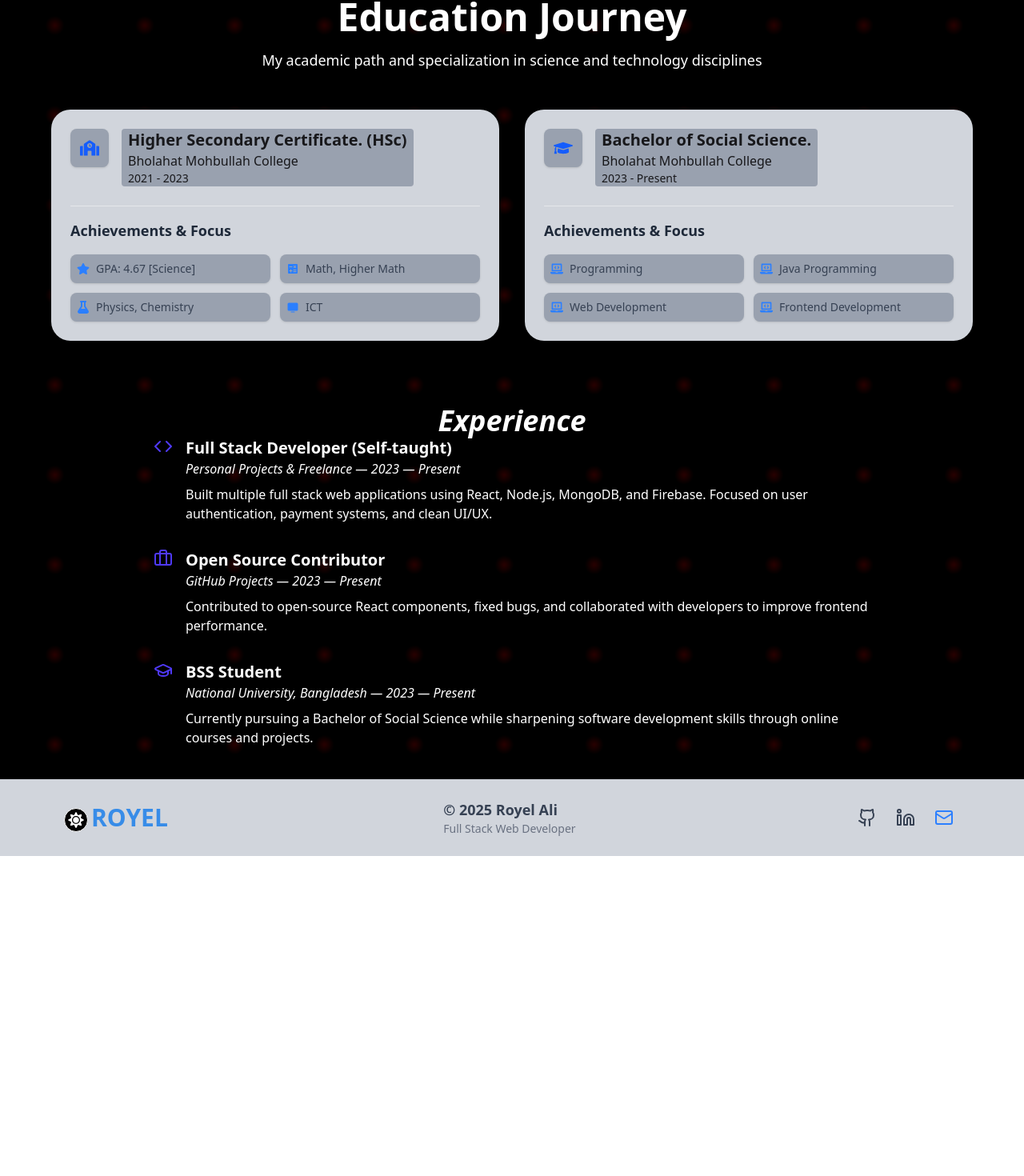
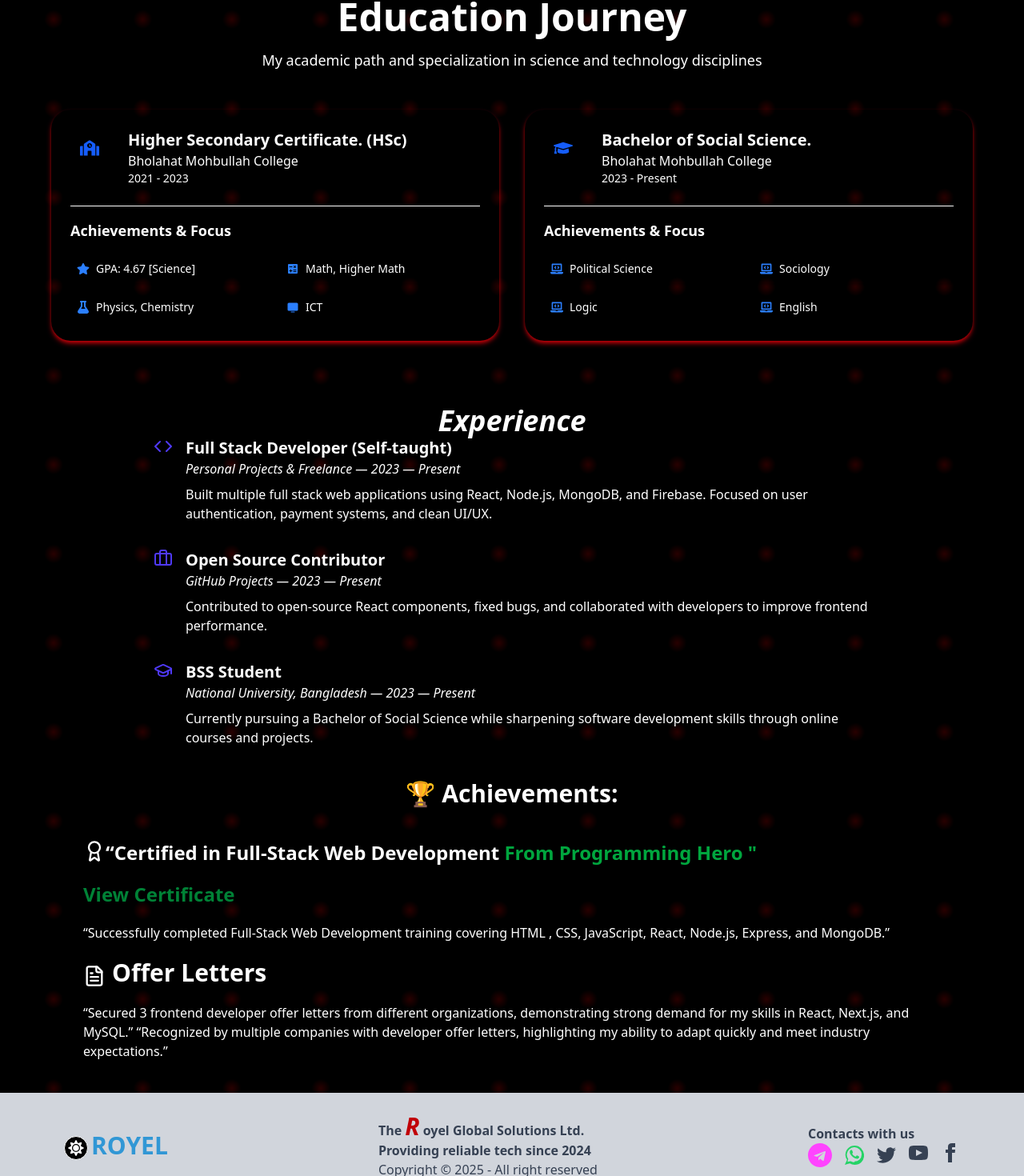
Before and after one commit to Royel500/Portfolio_Website, a React (Vite) app: page /about in a window 1280 px wide. Shown: the part 711-2181 px from the top of the page at 80% size. Before the commit the page ends 1781 px from the top, so only its background shows below. Built offline with nearby package versions, Linux system fonts and the light colour scheme.

Commit message:
added footer

```diff
--- a/public/projects.json
+++ b/public/projects.json
@@ -1,7 +1,7 @@
 [
   {
     "id": 1,
-    "title": "Tourism Management System",
+    "title": "Tourism Management System (React.js)",
     "description": "Tourism Management System showcases tour packages, guides, bookings, Stripe payments, Firebase authentication, and responsive UI with Tailwind CSS, Material Tailwind, and DaisyUI for seamless navigation and modern design.",
     "tech": ["React", "Node.js", "Express.js", "MongoDB", "Firebase Auth", "Tailwind CSS", "Material Tailwind", "DaisyUI", "Stripe"],
     "github": "https://github.com/Royel500/-Tourism-Management-System.git",
@@ -11,7 +11,7 @@
   },
   {
     "id": 2,
-    "title": "Delivery Management System",
+    "title": "Delivery Management System (React.js)",
     "description": "Delivery Management System manages parcels, riders, assignments, tracking, and payments using Stripe. Built with React, Node.js, Express, MongoDB, and Firebase authentication with a responsive dashboard.",
     "tech": ["React", "Node.js", "Express.js", "MongoDB", "Firebase Auth", "Tailwind CSS", "Material Tailwind", "DaisyUI", "Stripe"],
     "github": "https://github.com/Royel500/Final_Projects-Clint.git",
@@ -19,10 +19,19 @@
     "image": "https://i.postimg.cc/TYZfLnW3/Rider-Projects.png",
     "challenge": "Integrating Stripe for secure payments and handling API errors was challenging. Implementing real-time parcel tracking, rider assignment logic, role-based access control, and a responsive dashboard took extra effort. Ensuring proper data validation and error handling across multiple endpoints was complex."
   },
-
+  {
+    "id": 3,
+    "title": "Product Add Handling WebApp (Next.js)",
+    "description":"Developed a full-stack product management system using Next.js.Implemented product add, update, and delete functionality with secure API routes.Integrated MongoDB for database operations and optimized server-side rendering (SSR) .Clean, responsive UI using Tailwind CSS and form-level validation.",
+    "tech": ["Next.js","Tailwind CSS", "Material Tailwind", "DaisyUI", "Node.js", "Express.js", "MongoDB"],
+    "github": "https://github.com/Royel500/NextJS_App",
+    "live": "https://nextjs-flax-nine-40.vercel.app/",
+    "image": "https://i.postimg.cc/G3MDxhVQ/Screenshot-2025-09-08-192338.png",
+    "challenge": "Setting up protected routes for premium content and integrating Firebase authentication with route-level access control was complex. Managing dynamic articles, categories, and responsive layout while maintaining smooth performance required careful state management and component optimization."
+  },
   {
     "id": 4,
-    "title": "Gardening Tips App",
+    "title": "Gardening Tips App (React.js)",
     "description": "Gardening Tips App allows gardeners to share tips, manage posts with public/private visibility, and interact. Built with React, Node.js, Express, MongoDB, and Firebase authentication with responsive UI.",
     "tech": ["React", "Node.js", "Express.js", "MongoDB", "Firebase Auth", "Tailwind CSS", "Material Tailwind", "DaisyUI"],
     "github": "https://github.com/Royel500/Prjects.git",
@@ -32,22 +41,13 @@
   },
   {
     "id": 5,
-    "title": "Assignment Portal",
+    "title": "Assignment Portal (React.js)",
     "description": "Assignment Portal enables teachers to create, view, and mark assignments, while students submit work via Google Docs. Built with React, Node.js, MongoDB, Firebase authentication, and responsive Tailwind UI.",
     "tech": ["React", "Node.js", "Express.js", "MongoDB", "Firebase Auth", "Tailwind CSS", "Material Tailwind", "DaisyUI", "React Router"],
     "github": "https://github.com/Royel500/Assignment_11.git",
     "live": "https://assignment-11-c11e7.web.app",
     "image": "https://i.postimg.cc/T16PGVFH/Screenshot-2025-06-28-220504.png",
     "challenge": "Preventing teachers from marking their own submissions, handling real-time data syncing between students and teachers, and integrating Google Docs links were major challenges. Implementing secure role-based access and responsive UI for multiple screens required careful design and testing."
-  },
-  {
-    "id": 6,
-    "title": "Dragon News",
-    "description": "Dragon News is a modern news portal with articles, categories, premium content, and protected routes. Built with React, Firebase authentication, React Router, Tailwind CSS, and responsive design.",
-    "tech": ["React", "React Router", "Firebase Auth", "Tailwind CSS", "Material Tailwind", "DaisyUI", "Node.js", "Express.js", "MongoDB"],
-    "github": "https://github.com/Royel500/Dragon-News.git",
-    "live": "https://dragon-news-cea9e.web.app/",
-    "image": "https://i.postimg.cc/SRTHVq67/Screenshot-2025-06-28-220845.png",
-    "challenge": "Setting up protected routes for premium content and integrating Firebase authentication with route-level access control was complex. Managing dynamic articles, categories, and responsive layout while maintaining smooth performance required careful state management and component optimization."
   }
+
 ]
--- a/src/Components/About.jsx
+++ b/src/Components/About.jsx
@@ -4,8 +4,8 @@ import photo from '/Portfolio.jpg'
 import Experience from './Experience';
 import EducationCard from './Education/EducationCard';
 import EducationJourney from './Education/EducationJourney';
-
-
+import { Award } from "lucide-react";
+import { FileText } from "lucide-react";
 const About = () => {
   return (
     <section className=" pt-20 px-6">
@@ -73,6 +73,47 @@ const About = () => {
       <div>
         <Experience></Experience>
       </div>
+
+      <div className='text-white lg:mx-20 mx-5 space-y-5'>
+      <h1 className='text-3xl text-center my-10 font-bold'>🏆 Achievements:</h1>
+      <p className='text-2xl inline-block font-bold'>
+
+        <div className='flex'>
+        <Award className="w-7 h-7" />
+            <p>
+           “Certified in Full-Stack Web Development      <span className='text-green-600'> From Programming Hero "</span>
+        </p>
+        </div>
+
+
+
+
+        </p>
+        <p>
+                  <span className='text-green-700 font-bold text-2xl'>  <a
+        href="https://drive.google.com/file/d/1iJEH4Ew10ruz5gnvf4UjbEd0B2IHF4zJ/view?usp=sharing"
+        target="_blank"
+        rel="noopener noreferrer"
+      >
+        View Certificate
+      </a>
+      </span>
+        </p>
+        <p>
+          “Successfully completed Full-Stack Web Development training covering HTML
+          , CSS, JavaScript, React, Node.js, Express, and MongoDB.”
+        </p>
+
+        <h1 className='text-3xl my-5 flex gap-2 font-bold'>  <FileText className="w-7 h-7 mt-2" />  Offer Letters </h1>
+         <p>
+           “Secured 3 frontend developer offer letters from different organizations,
+        demonstrating strong demand for my skills in React, Next.js, and MySQL.”
+
+
+        “Recognized by multiple companies with developer offer
+        letters, highlighting my ability to adapt quickly and meet industry expectations.”
+              </p>
+      </div>
     </section>
   );
 };
--- a/src/Components/Contact/ContactInfo.jsx
+++ b/src/Components/Contact/ContactInfo.jsx
@@ -3,22 +3,7 @@ import { FiMail, FiLinkedin, FiPhone, FiMessageSquare, FiMapPin } from 'react-ic
 
 const ContactInfo = () => {
   const contactItems = [
-    {
-      icon: <FiMail className="text-white text-xl" />,
-      title: "Email",
-      value: "webdev.royelali@gmail.com"
-    },
-    {
-      icon: <FiLinkedin className=" text-xl" />,
-      title: "LinkedIn",
-      value: "Connect with me",
-      link: "#" // Add your LinkedIn URL
-    },
-    {
-      icon: <FiPhone className=" text-xl" />,
-      title: "Phone",
-      value: "+88 01907226353"
-    },
+
     {
       icon: <FiMessageSquare className=" text-xl" />,
       title: "WhatsApp",
@@ -26,28 +11,57 @@ const ContactInfo = () => {
       link: "https://wa.me/8801902264311"
     },
     {
+      icon: <FiMessageSquare className=" text-xl" />,
+      title: "Telegram",
+      value: "Telegram",
+      link: "https://t.me/itisroyel528"
+    },
+    {
+      icon: <FiMessageSquare className=" text-xl" />,
+      title: "Twitter",
+      value: "Twitter",
+      link: "https://x.com/royel528"
+    },
+     {
+      icon: <FiMail className=" text-xl" />,
+      title: "Email",
+      value: "webdev.royelali@gmail.com"
+    },
+
+    {
+      icon: <FiPhone className=" text-xl" />,
+      title: "Phone",
+      value: "+88 01907226353"
+    },
+        {
+      icon: <FiLinkedin className=" text-xl" />,
+      title: "LinkedIn",
+      value: "Connect with me",
+      link: "linkedin.com/in/md-royel-ali-b1ab45372"
+    },
+    {
       icon: <FiMapPin className=" text-xl" />,
       title: "Location",
-      value: "Mouchak, Gazipur, Bangladesh"
+      value: " Dhaka, Bangladesh"
     }
   ];
 
   return (
     <div className="
- p-8 rounded-xl border text-white shadow-md">
-      <h3 className="text-2xl font-semibold  mb-6">Contact Information</h3>
+       p-8 rounded-xl border  font-bold shadow-l">
+      <h3 className="text-2xl   mb-6">Contact Information</h3>
       <div className="space-y-5">
         {contactItems.map((item, index) => (
-          <div key={index} className="flex  text-white items-start">
+          <div key={index} className="flex   items-start">
             <div className="mr-4 mt-1">{item.icon}</div>
-            <div className='bg-gray-400 w-full px-8 rounded-3xl py-1'>
+            <div className=' w-full px-8 rounded-3xl py-1'>
               <h4 className="text-sm  font-medium ">{item.title}</h4>
               {item.link ? (
                 <a href={item.link} className="text-blue-600 hover:underline">
                   {item.value}
                 </a>
               ) : (
-                <p className="text-gray-800">{item.value}</p>
+                <p className="text-blue-600 hover:underline">{item.value}</p>
               )}
             </div>
           </div>
--- a/src/Components/Education/EducationCard.jsx
+++ b/src/Components/Education/EducationCard.jsx
@@ -4,31 +4,31 @@ const EducationCard = ({ data }) => {
   const { type, institution, years, icon: CardIcon, achievements, cardBg } = data;
 
   return (
-    <div className={`rounded-3xl   hover:shadow-fuchsia-700 transition-transform duration-300
+    <div className={`rounded-3xl shadow-red-700  hover:shadow-fuchsia-700 transition-transform duration-300
     hover:scale-95 shadow-md overflow-hidden ${cardBg}`}>
       <div className="p-6">
         <div className="flex items-start mb-6">
-          <div className="bg-gray-400 p-3 rounded-lg mr-4 shadow-sm">
+          <div className=" p-3 rounded-lg mr-4 shadow-sm">
             {CardIcon && <CardIcon className="text-blue-600 text-2xl" />}
           </div>
-          <div className='bg-gray-400 px-2 rounded'>
+          <div className=' px-2 rounded'>
             <h3 className="text-xl font-bold ">{type}</h3>
             <p className=" rounded">{institution}</p>
             <p className=" text-sm">{years}</p>
           </div>
         </div>
 
-        <div className="border-t border-gray-200 pt-4">
-          <h4 className="text-lg font-semibold text-gray-800 mb-4">
+        <div className="border-t  pt-4">
+          <h4 className="text-lg font-semibold  mb-4">
             Achievements & Focus
           </h4>
           <div className="grid grid-cols-2 gap-3">
             {achievements.map((achievement, index) => {
               const AchievementIcon = achievement.icon;
               return (
-                <div key={index} className="flex items-center bg-gray-400 bg-opacity-80 rounded-lg p-2 shadow-sm">
+                <div key={index} className="flex items-center   rounded-lg p-2 shadow-sm">
                   {AchievementIcon && <AchievementIcon className="text-blue-500 mr-2" />}
-                  <span className="text-sm text-gray-700">{achievement.text}</span>
+                  <span className="text-sm">{achievement.text}</span>
                 </div>
               );
             })}
--- a/src/Components/Education/EducationJourney.jsx
+++ b/src/Components/Education/EducationJourney.jsx
@@ -11,7 +11,6 @@ const EducationJourney = () => {
       institution: "Bholahat Mohbullah College",
       years: "2021 - 2023",
       icon: FaSchool,
-      cardBg: "bg-gray-300", // Added background color
       achievements: [
         { text: "GPA: 4.67 [Science]", icon: FaStar },
         { text: "Math, Higher Math", icon: PiMathOperationsFill },
@@ -25,23 +24,22 @@ const EducationJourney = () => {
         institution: "Bholahat Mohbullah College",
       years: "2023 - Present",
       icon: FaGraduationCap,
-       cardBg: "bg-gray-300",// Added background color
       achievements: [
-        { text: " Programming", icon: FaLaptopCode },
-        { text: "Java Programming", icon: FaLaptopCode },
-        { text: "Web Development", icon: FaLaptopCode },
-        { text: "Frontend Development", icon: FaLaptopCode },
+        { text: "Political Science", icon: FaLaptopCode },
+        { text: "Sociology", icon: FaLaptopCode },
+        { text: "Logic ", icon: FaLaptopCode },
+        { text: "English", icon: FaLaptopCode },
       ]
     }
   ];
 
   return (
-    <section className=" mt-15 rounded-2xl px-4 ">
+    <section className=" mt-15 rounded-2xl px-4 text-white ">
       <div className="max-w-6xl mx-auto">
-        <h1 className="text-4xl md:text-5xl font-bold text-white  text-center mb-4 ">
+        <h1 className="text-4xl md:text-5xl font-bold  text-center mb-4 ">
           Education Journey
         </h1>
-        <p className="text-lg text-white text-center mb-12 max-w-2xl mx-auto">
+        <p className="text-lg  text-center mb-12 max-w-2xl mx-auto">
           My academic path and specialization in science and technology disciplines
         </p>
 
--- a/src/shears/Footer.jsx
+++ b/src/shears/Footer.jsx
@@ -40,36 +40,101 @@ const Footer = () => {
           </h1> */}
         </div>
         {/* Left Side: Name or Brand */}
-        <div className="text-center md:text-left">
-          <p className="text-lg font-semibold">© {new Date().getFullYear()} Royel Ali</p>
-          <p className="text-sm text-gray-500">Full Stack Web Developer</p>
-        </div>
+
 
         {/* Right Side: Social Icons */}
-              <div className="flex space-x-6  py-2 px-2">
+  <aside>
+
+ {/* <Logo></Logo> */}
+
+    <p className="font-bold">
+   The  <span className='text-red-700 font-bold text-3xl italic'>
+     R</span> oyel Global Solutions Ltd.
+      <br />
+      Providing reliable tech since 2024
+    </p>
+    <p>Copyright © {new Date().getFullYear()} - All right reserved</p>
+  </aside>
+  <nav>
+    <p className='font-bold '>Contacts with us</p>
+
+    <div className="grid grid-flow-col gap-4">
+
       <a
-                   href="https://github.com/Royel500"
+  href="https://t.me/itisroyel528"
   target="_blank"
   rel="noopener noreferrer"
-                   className="hover:text-indigo-600 transition"
+  className="inline-flex  items-center gap-2"
 >
-                   <Github />
+  <svg xmlns="http://www.w3.org/2000/svg" width="30" height="30" fill="#f4f" viewBox="0 0 24 24">
+    <path d="M12 0C5.372 0 0 5.372 0 12c0 6.627 5.372 12 12 12s12-5.373 12-12c0-6.628-5.372-12-12-12zm5.574 8.83l-1.748 8.25c-.133.63-.48.78-.97.486l-2.68-1.976-1.293 1.247c-.143.143-.263.263-.54.263l.194-2.73 4.96-4.48c.215-.194-.047-.303-.332-.11l-6.123 3.84-2.64-.825c-.573-.18-.583-.573.12-.84l10.327-3.988c.48-.18.9.113.746.828z"/>
+  </svg>
+
+</a>
+
+      <a
+  href="https://wa.me/8801907226353"
+  target="_blank"
+  rel="noopener noreferrer"
+  className="inline-flex  items-center gap-2"
+>
+
+  <svg xmlns="http://www.w3.org/2000/svg" width="24" height="24" fill="#25D366" viewBox="0 0 24 24">
+    <path d="M20.52 3.48a11.71 11.71 0 0 0-16.55 0 11.83 11.83 0 0 0-3.28 8.27 11.79 11.79 0 0 0 2.1 6.12L0 24l6.24-1.64a11.83 11.83 0 0 0 6.14 1.58h.03c3.1 0 6.03-1.21 8.27-3.28a11.7 11.7 0 0 0 0-16.56zm-8.52 17.36h-.02a9.1 9.1 0 0 1-4.6-1.26l-.33-.2-3.7.97.99-3.6-.21-.36a9.09 9.09 0 0 1 1.33-11.73 9.15 9.15 0 0 1 12.91 0 9.09 9.09 0 0 1 0 12.91 9.1 9.1 0 0 1-6.07 2.28zm5.37-7.6c-.29-.15-1.72-.85-1.99-.95-.27-.1-.46-.15-.65.15-.19.29-.73.95-.9 1.15-.17.19-.34.21-.63.07-.29-.15-1.22-.45-2.33-1.43-.86-.76-1.44-1.7-1.61-1.99-.17-.29-.02-.45.13-.6.13-.13.29-.34.43-.51.15-.17.19-.29.28-.48.09-.19.05-.36-.03-.51-.08-.15-.65-1.56-.89-2.13-.23-.56-.47-.48-.65-.49l-.56-.01c-.19 0-.5.07-.76.36s-1 1-1 2.43 1.03 2.82 1.18 3.02c.15.19 2.05 3.15 4.97 4.41.69.3 1.23.48 1.65.61.69.21 1.32.18 1.82.11.56-.08 1.72-.7 1.96-1.38.24-.69.24-1.28.17-1.38-.07-.1-.27-.16-.56-.31z"/>
+  </svg>
+
+
+</a>
+
+      <a
+        href="https://x.com/royel528"
+  target="_blank"
+  rel="noopener noreferrer"
+  className="inline-flex items-center gap-2"
+      >
+        <svg
+          xmlns="http://www.w3.org/2000/svg"
+          width="24"
+          height="24"
+          viewBox="0 0 24 24"
+          className="fill-current">
+          <path
+            d="M24 4.557c-.883.392-1.832.656-2.828.775 1.017-.609 1.798-1.574 2.165-2.724-.951.564-2.005.974-3.127 1.195-.897-.957-2.178-1.555-3.594-1.555-3.179 0-5.515 2.966-4.797 6.045-4.091-.205-7.719-2.165-10.148-5.144-1.29 2.213-.669 5.108 1.523 6.574-.806-.026-1.566-.247-2.229-.616-.054 2.281 1.581 4.415 3.949 4.89-.693.188-1.452.232-2.224.084.626 1.956 2.444 3.379 4.6 3.419-2.07 1.623-4.678 2.348-7.29 2.04 2.179 1.397 4.768 2.212 7.548 2.212 9.142 0 14.307-7.721 13.995-14.646.962-.695 1.797-1.562 2.457-2.549z"></path>
+        </svg>
       </a>
       <a
-                   href="https://linkedin.com/in/your-link"
+        href="https://www.youtube.com/@RS-Midea"
   target="_blank"
   rel="noopener noreferrer"
-                   className="hover:text-indigo-600 transition"
       >
-                   <Linkedin />
+        <svg
+          xmlns="http://www.w3.org/2000/svg"
+          width="24"
+          height="24"
+          viewBox="0 0 24 24"
+          className="fill-current">
+          <path
+            d="M19.615 3.184c-3.604-.246-11.631-.245-15.23 0-3.897.266-4.356 2.62-4.385 8.816.029 6.185.484 8.549 4.385 8.816 3.6.245 11.626.246 15.23 0 3.897-.266 4.356-2.62 4.385-8.816-.029-6.185-.484-8.549-4.385-8.816zm-10.615 12.816v-8l8 3.993-8 4.007z"></path>
+        </svg>
       </a>
-               <a href="mailto:webdev.royelali@gmail.com" class="text-blue-500 underline">
+    <a
+  href="https://www.facebook.com/profile.php?id=100085936730814"
+  target="_blank"
+  rel="noopener noreferrer"
+>
+  <svg
+    xmlns="http://www.w3.org/2000/svg"
+    width="24"
+    height="24"
+    viewBox="0 0 24 24"
+    className="fill-current"
+  >
+    <path d="M9 8h-3v4h3v12h5v-12h3.642l.358-4h-4v-1.667c0-.955.192-1.333 1.115-1.333h2.885v-5h-3.808c-3.596 0-5.192 1.583-5.192 4.615v3.385z"></path>
+  </svg>
+</a>
 
-
-
-                   <Mail />
-                 </a>
     </div>
+  </nav>
       </div>
     </footer>
   );
--- a/src/shears/Navbar.jsx
+++ b/src/shears/Navbar.jsx
@@ -14,7 +14,7 @@ const Navbar = () => {
   ];
 
   return (
-    <nav className=" sticky top-0 z-9999 my-2 shadow-md lg:border-white lg:border-2 mx-10 rounded-4xl ">
+    <nav className=" sticky top-0 z-9999 my-2 shadow-md lg:border-white lg:border-2 lg:mx-10 mx-2 rounded-4xl ">
       <div className="max-w-6xl  mx-auto px-4 py-3 flex items-center justify-between">
         {/* Left: Logo */}
         <div className="flex">
@@ -73,7 +73,8 @@ const Navbar = () => {
  <a
           href="./public/Resume.pdf"
           download="Royel_Resume.pdf"
-           className="block mt-4 px-4 py-2 border transition bg-green-600 hover:bg-black text-white "
+         className="hidden lg:block mt-4 px-4 py-2 border transition bg-green-600 hover:bg-black text-white"
+
         >
           Download Resume
         </a>
```
Also changed, not shown: src/Components/Hero.jsx (+11 -11 lines), public/Portfolio.jpg, 1 other file (tests, documents, lock files or other folders). Lines whose indentation alone changed are shown as unchanged.
